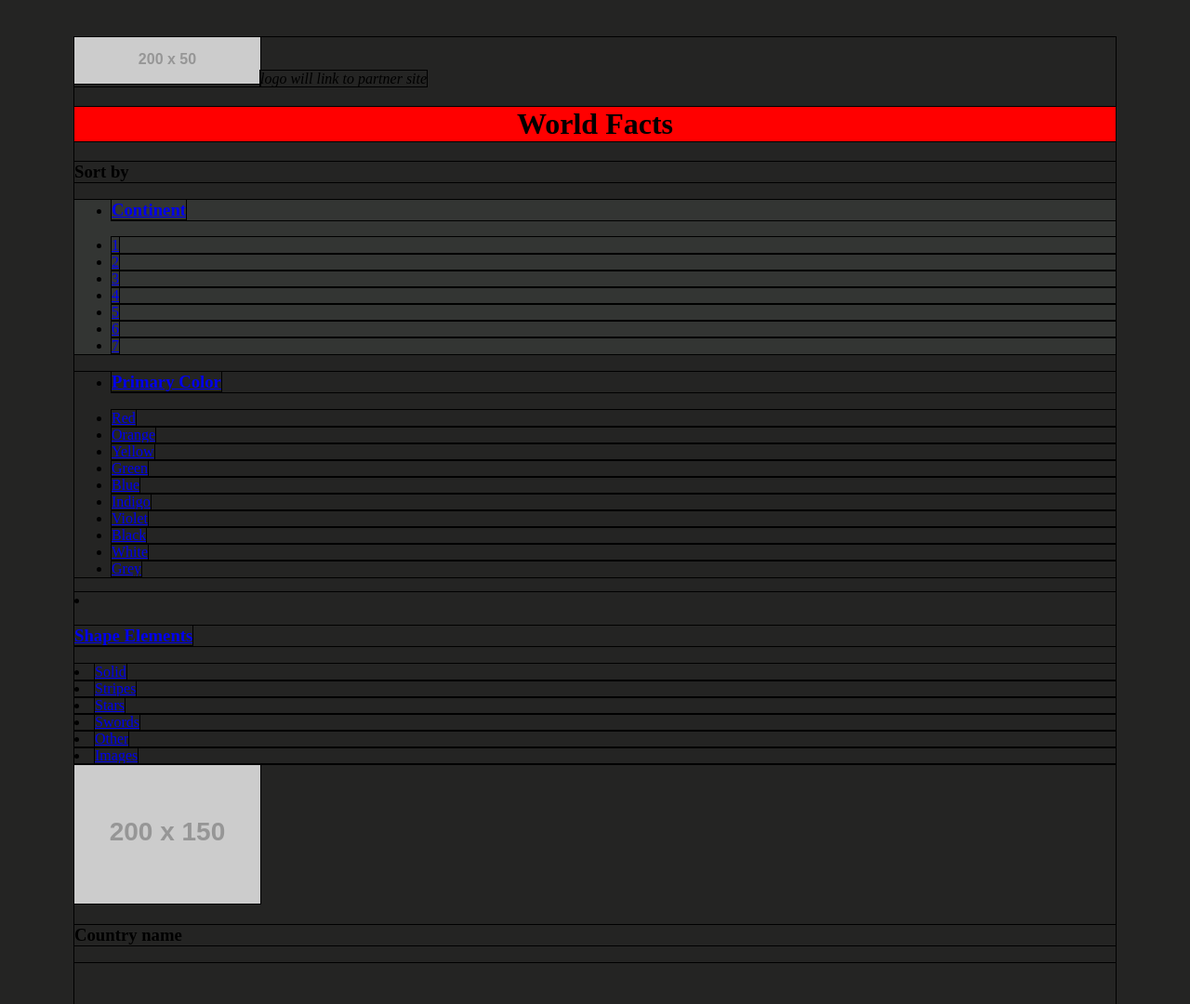
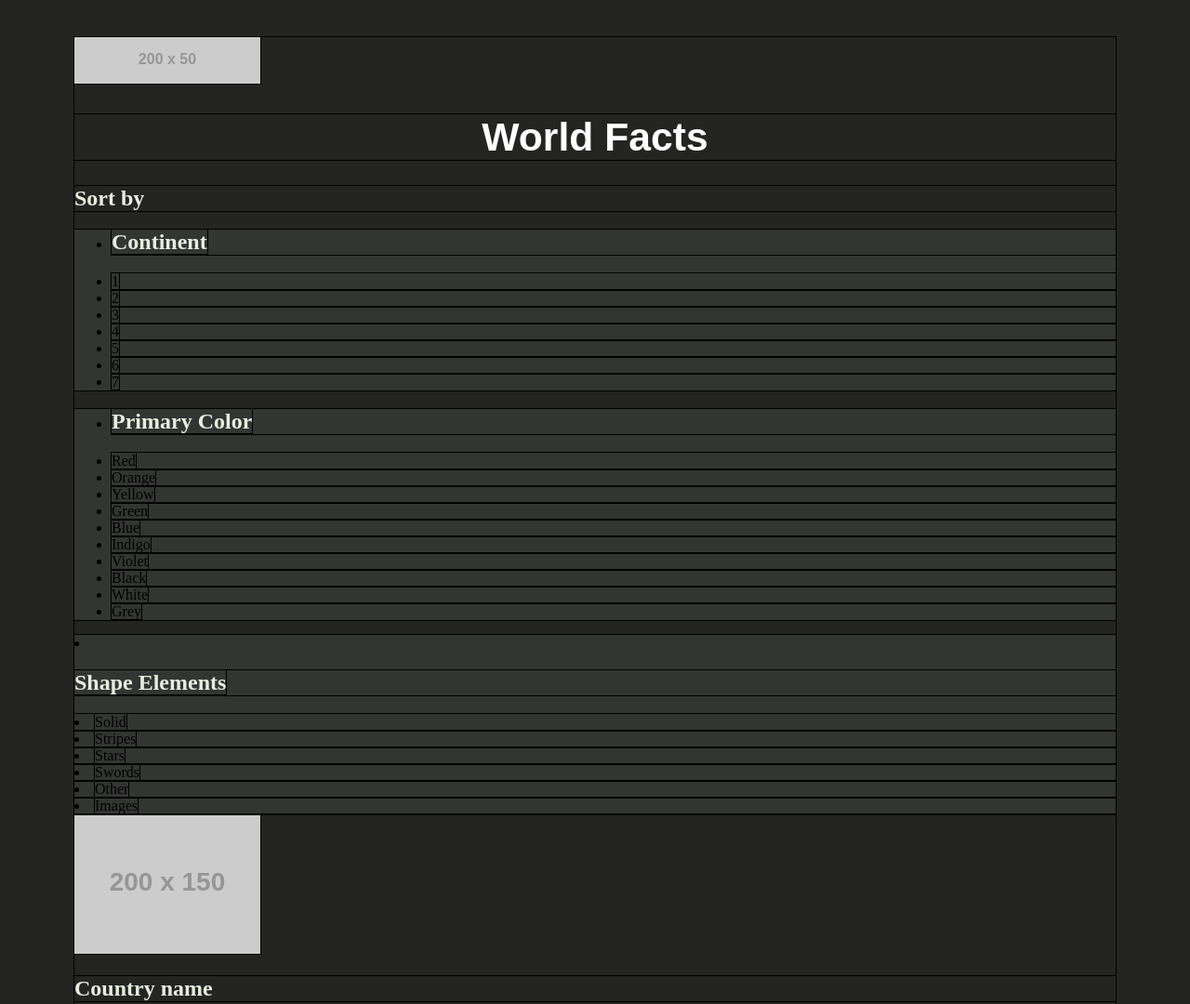
Before and after one commit to hirobius/kims, a plain HTML site: page index.html in a window 1280 px wide. Shown: the top 1080 px of the page at 93% size. Drawn offline with Linux system fonts and the light colour scheme; placeholder pictures from the web are drawn by us.

Commit message:
initial font stylings

```diff
--- a/index.html
+++ b/index.html
@@ -5,13 +5,13 @@
         <link rel="stylesheet" href="stylesheet.css">
     </head>
     <body>
-        <a href="#"><img src="https://via.placeholder.com/200x50"></a><i>logo will link to partner site</i></i><!--logo-->
-        <header><h1 class="background-red">World Facts</h1>
+        <img src="https://via.placeholder.com/200x50"></a></i><!--logo-->
+        <header><h1>World Facts</h1>
         </header>
-        <h3>Sort by</h3>
-        <section id= "card">
+        <h2>Sort by</h2>
+        <section id= "card-1">
                 <ul>
-                <li><h3><a href="#">Continent</a></h3>
+                <li><h2><a href="#">Continent</a></h2>
                     <li><a href="#">1</a></li>
                     <li><a href="#">2</a></li>
                     <li><a href="#">3</a></li>
@@ -22,8 +22,9 @@
                 </li>
             </ul>
         </section>
+        <section id= "card-1">
             <ul>
-                <li><h3><a href="#">Primary Color</a></h3>
+                <li><h2><a href="#">Primary Color</a></h2>
                     <li><a href="#">Red</a></li>
                     <li><a href="#">Orange</a></li>
                     <li><a href="#">Yellow</a></li>
@@ -36,7 +37,9 @@
                     <li><a href="#">Grey</a></li>
                 </li>
             </ul>
-                <li><h3><a href="#">Shape Elements</a></h3>
+        </section>
+        <section id= "card-1">
+                <li><h2><a href="#">Shape Elements</a></h2>
                     <li><a href="#">Solid</a></li>
                     <li><a href="#">Stripes</a></li>
                     <li><a href="#">Stars</a></li>
@@ -45,20 +48,20 @@
                     <li><a href="#">Images</a></li>
                 </li>
                 </ul>
-            <section>
+        </section>
                 <article>
                     <img src="https://via.placeholder.com/200x150">
-                        <h3>Country name</h3>
+                        <h2>Country name</h2>
                             <p>Messenger bag man bun vegan enamel pin unicorn ugh cloud bread chartreuse quinoa small batch affogato flexitarian la croix. Salvia knausgaard PBR&B heirloom hoodie fanny pack meditation vaporware vice humblebrag kitsch live-edge biodiesel try-hard waistcoat. </p>
                                 <p><span><img src="https://via.placeholder.com/20x20">Fact about country</span></p>
                                 <p><span><img src="https://via.placeholder.com/20x20">Fact about country</span></p>
                                 <p><span><img src="https://via.placeholder.com/20x20">Fact about country</span></p>
                 </article>
-            </section><!--End of Country-->
+        </section>
             <section id="subhead">
                 <article>
                     <img src="https://via.placeholder.com/200x150">
-                        <h3>Country name</h3>
+                        <h2>Country name</h2>
                             <p>Messenger bag man bun vegan enamel pin unicorn ugh cloud bread chartreuse quinoa small batch affogato flexitarian la croix. Salvia knausgaard PBR&B heirloom hoodie fanny pack meditation vaporware vice humblebrag kitsch live-edge biodiesel try-hard waistcoat. </p>
                                 <p><span><img src="https://via.placeholder.com/20x20">Fact about country</span></p>
                                 <p><span><img src="https://via.placeholder.com/20x20">Fact about country</span></p>
@@ -67,9 +70,9 @@
             </section><!--End of Country-->
             <img src="https://via.placeholder.com/260x260">
             <section>
-                <h3>Fun fact #000</h3>
+                <h2>Fun fact #000</h2>
                     <p>I'm baby meditation intelligentsia direct trade subway tile locavore literally raclette. Bespoke readymade single-origin coffee</p>
             </section>
-        <footer><p>&copy; World Facts</p></footer>
+        <footer><a href="#"><p>&copy; World Facts</p></a></footer>
     </body>
 </html>
--- a/stylesheet.css
+++ b/stylesheet.css
@@ -7,8 +7,21 @@ p {
 }
 
 h1 {
+    color: #ffffff;
     text-align: center;
+    font-family: Arial, Helvetica, sans-serif;
+    font-size: 32pt;
 }
+
+h2 {
+    color: #E8EDDF;
+}
+
+a {
+        color: inherit;
+        text-decoration: none;
+}
+
 
 body {
     margin-top: 40px;
@@ -27,6 +40,6 @@ body {
     background-color: #333533;
 }
 
-#card {
+#card-1 {
     background-color: #333533;
 }
```
